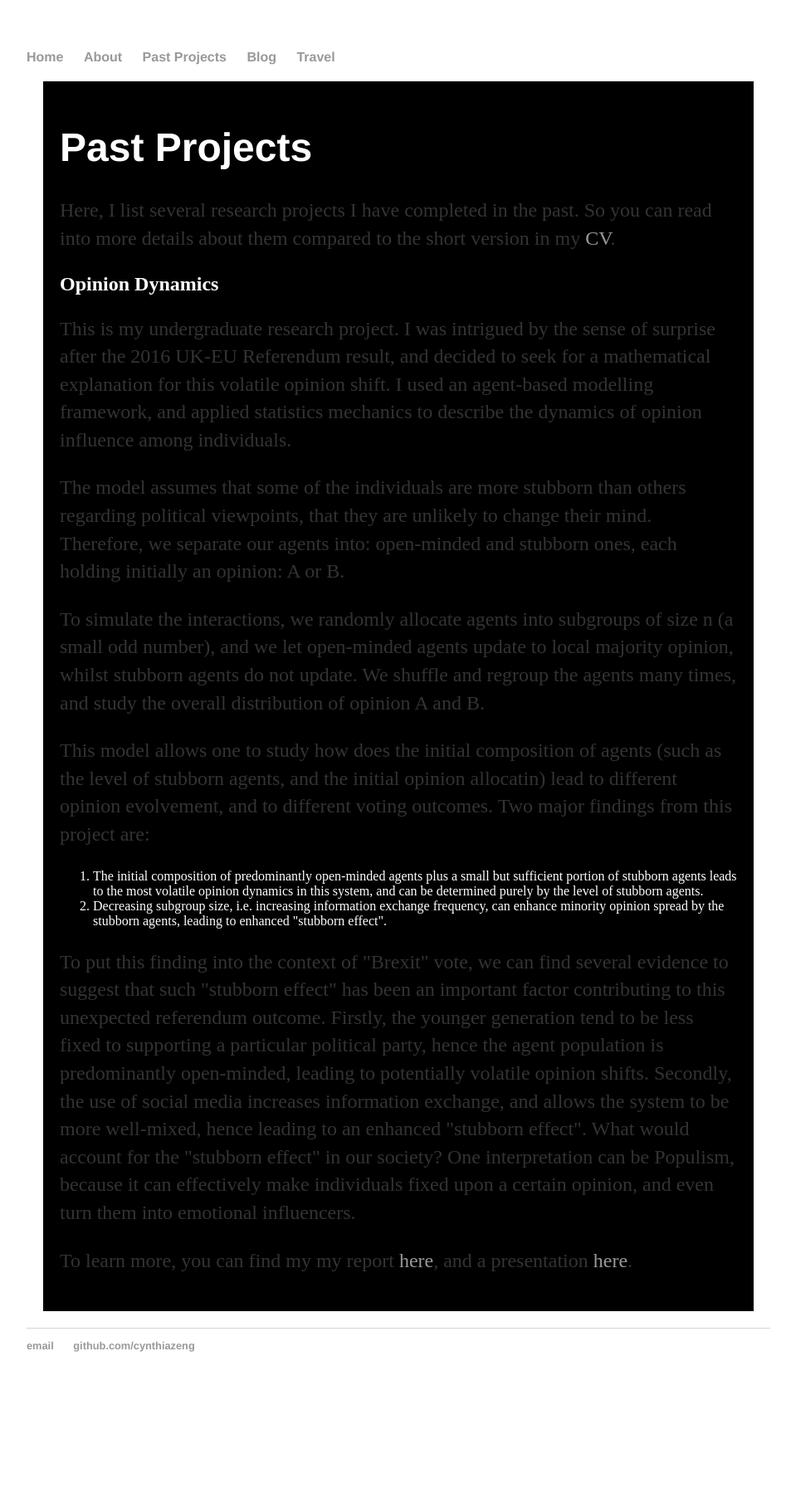
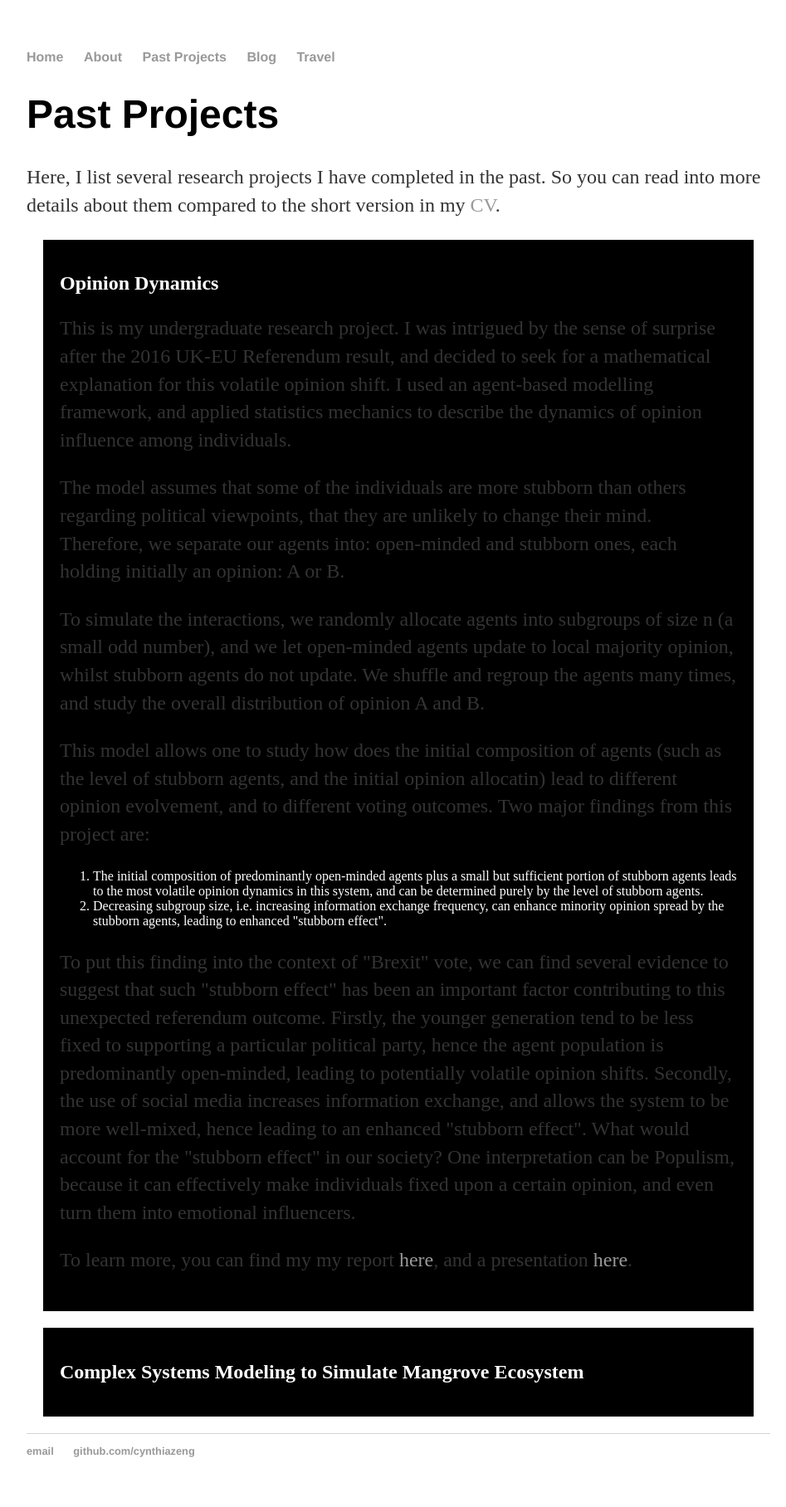
Before and after one commit to cynthia1234/cynthiazeng.github.io, a Jekyll site: the page built from projects/index.html, in a window 1280 px wide. Shown: the whole page at 83% size, without its empty margins (160-1107 px from the left). Built offline with Jekyll 4.4.1, drawn with Linux system fonts in a browser that asks for light colours; before the commit the page ends 1689 px from its top, so only the background shows below that.

Commit message:
Update index.html

```diff
--- a/projects/index.html
+++ b/projects/index.html
@@ -11,12 +11,13 @@ title: Past Projects
 }
 </style>
 
-<div class="project">
+<div class="blurb">
 	<h1>Past Projects</h1>
 	<p>
 		Here, I list several research projects I have completed in the past. So you can read into more details about them compared to the short version in my <a href="/projects/cv_4.pdf">CV</a>.
 	</p>
 
+	<div class="project">
 	<h2> Opinion Dynamics </h2>
 	<p>
 		This is my undergraduate research project. I was intrigued by the sense of surprise after the 2016 UK-EU Referendum result, and decided to seek for a mathematical explanation for this volatile opinion shift. I used an agent-based modelling framework, and applied statistics mechanics to describe the dynamics of opinion influence among individuals.
@@ -42,7 +43,12 @@ title: Past Projects
 	</p>
 	<p>
 		To learn more, you can find my my report <a href="/projects/M3R Final.pdf">here</a>, and a presentation <a href="/projects/Presentation for SAE.pdf">here</a>.
-</p>
+</p> </div>
+
+	<div class="project">
+	<h2> Complex Systems Modeling to Simulate Mangrove Ecosystem </h2>
+
+
 
 
 
```
